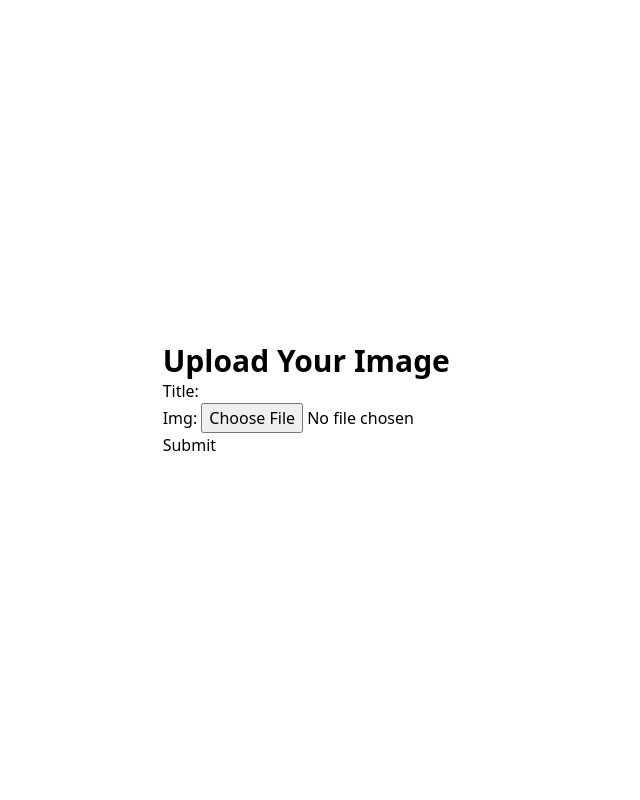
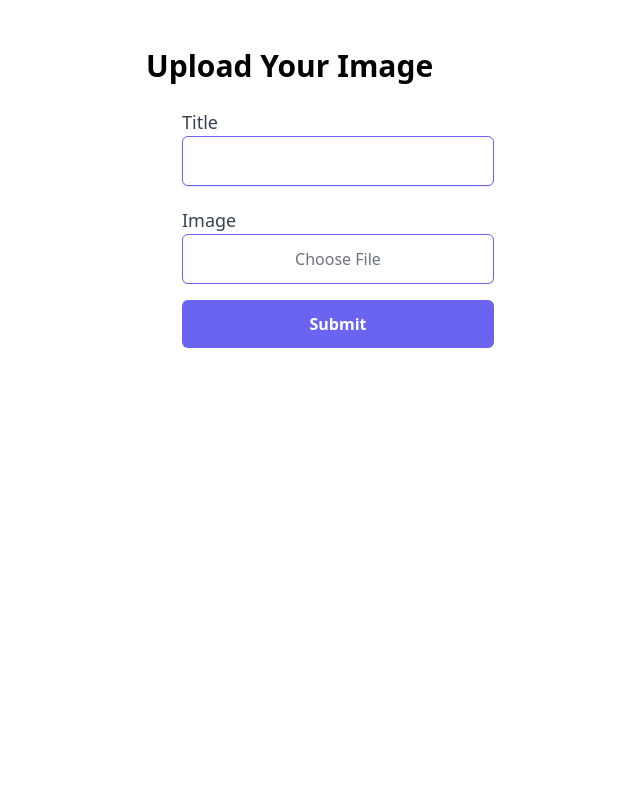
Before and after one commit to 4gungnand/Scalable, a Django app: page /upload/ in a window 1280 px wide. Shown: the whole page, without its empty margins (302-942 px from the left). Run offline with Django 4.2, Linux system fonts and the light colour scheme; some libraries are stand-ins or nearby versions.

Commit message:
Biar ga upload loop

```diff
--- a/app_plisbener/upload/templates/upload/index.html
+++ b/app_plisbener/upload/templates/upload/index.html
@@ -1,18 +1,77 @@
 <!DOCTYPE html>
 <html>
+
 <head>
-        <title> Upload Image </title>
-        <script src="https://cdn.tailwindcss.com"></script>    </head>
+	<title>Upload Image</title>
+	<script src="https://cdn.tailwindcss.com"></script>
+</head>
+
 <body>
-        <div class="flex h-screen">
+	<div class="flex items-center justify-center p-12">
+
 		<div class="m-auto">
-                <h1 class="text-3xl"> <b>Upload Your Image</b> </h1>
-                <form method = "post" enctype="multipart/form-data">
+			<h1 class="text-3xl"><b>Upload Your Image</b></h1>
+			<div class="max-s-ws">
+				<form class="py-6 px-9" method="POST" enctype="multipart/form-data">
 					{% csrf_token %}
-                    {{form.as_p }}
-                    <input type="submit" value=Submit>
+					<div class="mb-5">
+						<label class="block text-lg font-medium text-gray-700">Title</label>
+						{{ form.title }}
+						<style>
+							input[name="title"] {
+								width: 100%;
+								border: 1px solid #e0e0e0;
+								background-color: #ffffff;
+								padding: 0.75rem 1.5rem;
+								font-size: 1rem;
+								font-weight: 500;
+								color: #6B7280;
+								outline: none;
+								border-color: #6A64F1;
+								box-shadow: 0 1px 2px rgba(106, 100, 241, 0.2);
+								border-radius: 0.375rem;
+							}
+						</style>
+					</div>
+					<div class="mb-4">
+						<label class="block text-lg font-medium text-gray-700">Image</label>
+						{{ form.img }}
+						<p id="selected-file-name" class="mt-2 text-sm text-gray-500"></p>
+						<style>
+							input[name="img"]::-webkit-file-upload-button {
+								width: 100%;
+								border: 1px solid #e0e0e0;
+								background-color: #ffffff;
+								padding: 0.75rem 1.5rem;
+								font-size: 1rem;
+								font-weight: 500;
+								color: #6B7280;
+								outline: none;
+								border-color: #6A64F1;
+								box-shadow: 0 1px 2px rgba(106, 100, 241, 0.2);
+								border-radius: 0.375rem;
+							}
+						</style>
+						<script>
+							const fileInput = document.querySelector('input[name="img"]');
+							const selectedFileName = document.getElementById('selected-file-name');
+
+							fileInput.addEventListener('change', (event) => {
+								const fileName = event.target.files[0].name;
+								selectedFileName.textContent = fileName;
+							});
+						</script>
+					</div>
+
+
+					<button
+						class="hover:shadow-form w-full rounded-md bg-[#6A64F1] py-3 px-8 text-center text-base font-semibold text-white outline-none">
+						Submit
+					</button>
 				</form>
 			</div>
 		</div>
+	</div>
 </body>
+
 </html>
--- a/app_plisbener/upload/urls.py
+++ b/app_plisbener/upload/urls.py
@@ -4,4 +4,5 @@ from . import views
 
 urlpatterns = [
     path("", views.index, name="index"),
+    path("success", views.success, name="success"),
 ]
--- a/app_plisbener/upload/views.py
+++ b/app_plisbener/upload/views.py
@@ -1,16 +1,35 @@
-from django.shortcuts import render
+# from django.shortcuts import render
+# from .forms import GeeksForm
+
+# def index(request):
+#     context ={}
+
+#     # create object of form
+#     form = GeeksForm(request.POST or None, request.FILES or None)
+
+#     # check if form data is valid
+#     if form.is_valid():
+#         # save the form data to model
+#         form.save()
+
+#     context['form']= form
+#     return render(request, "upload/index.html", context)
+
+from django.shortcuts import render, redirect
 from .forms import GeeksForm
 
 def index(request):
     context ={}
-
-    # create object of form
-    form = GeeksForm(request.POST or None, request.FILES or None)
-
-    # check if form data is valid
-    if form.is_valid():
-        # save the form data to model
-        form.save()
+    if request.method == 'POST':
+        form = GeeksForm(request.POST, request.FILES)
+        if form.is_valid():
+            form.save()
+            return redirect('success')  # Redirect to a success page
+    else:
+        form = GeeksForm()
 
     context['form']= form
-    return render(request, "upload/index.html", context)
+    return render(request, 'upload/index.html', context)
+
+def success(request):
+    return render(request, 'upload/success.html')
```
Also changed, not shown: app_plisbener/upload/templates/upload/success.html (added, +10 -0 lines), README.md, app_plisbener/db.sqlite3, app_plisbener/media/images/5cm.jpg (added), app_plisbener/media/images/5cm_WfXF9e0.jpg (added), app_plisbener/media/images/bocchi_colorful.png (added), 5 other files. Lines whose indentation alone changed are shown as unchanged.
